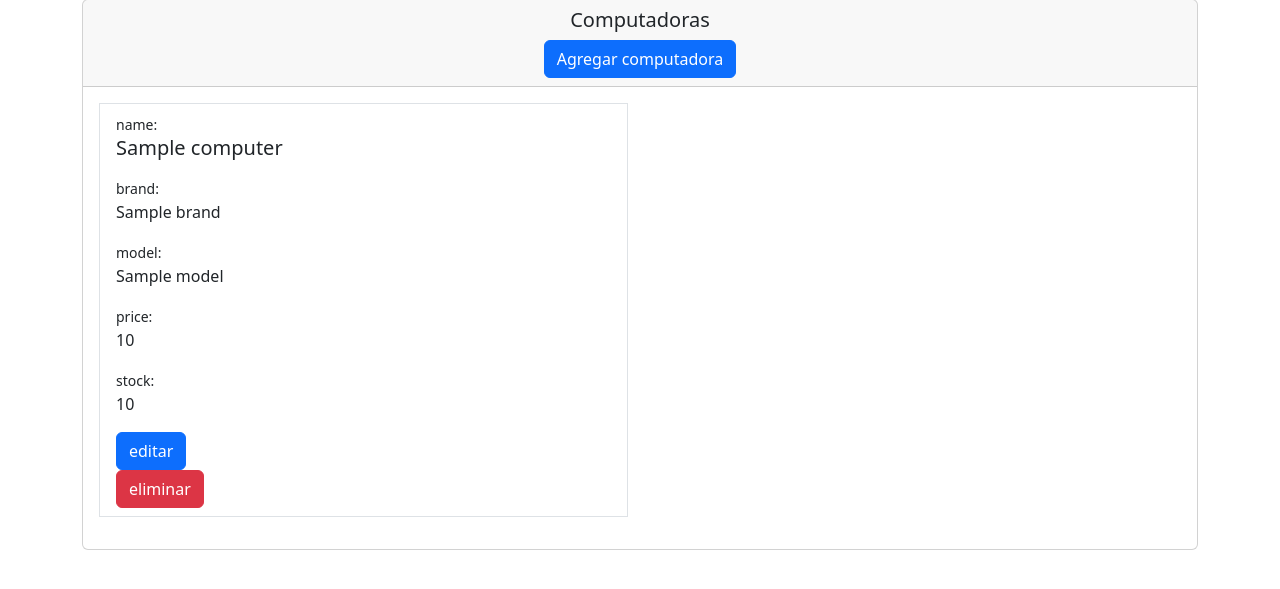
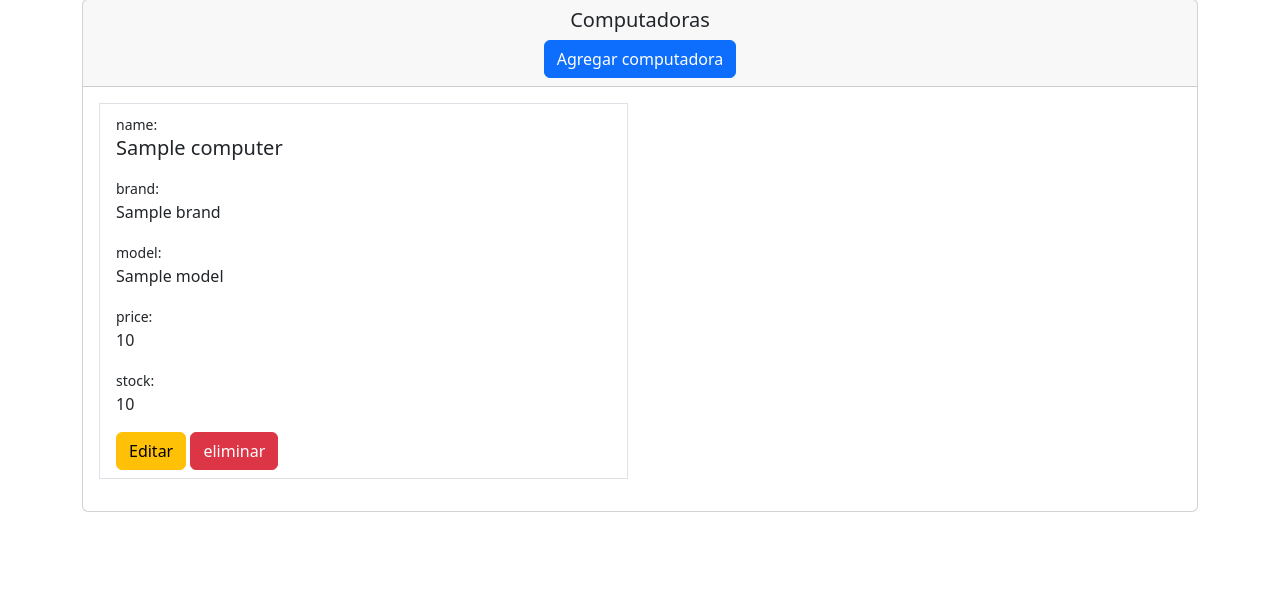
Before and after one commit to CristhianMoreno97/crud-flask-mongodb, a Flask app: page /computers in a window 1280 px wide. Shown: the part 145-734 px from the top of the page. Run offline with Flask 3, Linux system fonts and the light colour scheme; a database or web service that is not in the repository returns one stand-in record (values such as "Sample title").

Commit message:
fix templates

```diff
--- a/templates/add_computer.html
+++ b/templates/add_computer.html
@@ -42,10 +42,10 @@
                             </div>
                             <div class="mb-3">
                                 <label for="memory" class="form-label">Memoria</label>
-                                <input type="text" class="form-control" id="memory" name="memory" placeholder="Memoria de la computadora">
+                                <input type="number" class="form-control" id="memory" name="memory" placeholder="Memoria de la computadora">
                             <div class="mb-3">
                                 <label for="storage" class="form-label">Storage</label>
-                                <input type="text" class="form-control" id="storage" name="storage" placeholder="Storage de la computadora">
+                                <input type="number" class="form-control" id="storage" name="storage" placeholder="Storage de la computadora">
                             </div>
                             <div class="mb-3">
                                 <label for="processor" class="form-label">Processor</label>
--- a/templates/computers.html
+++ b/templates/computers.html
@@ -47,12 +47,8 @@
                                             <!--show stock-->
                                             <small>stock:</small>
                                             <p class="mb-3">{{computer.stock}}</p>
-                                            <form action="/computers/edit/{{computer.name}}" method="GET">
-                                                <button class="btn btn-primary" type="submit">editar</button>
-                                            </form>
-                                            <!--boton para eliminar computadora-->
-                                            <form action="/computers/delete/{{computer.name}}" method="POST">
-                                                <button class="btn btn-danger" type="submit">eliminar</button>
+                                            <a href="/computers/edit/{{computer.name}}" class="btn btn-warning">Editar</a>
+                                            <a href="/computers/delete/{{computer.name}}" class="btn btn-danger">eliminar</a>
                                         </li>
                                     </div>
 
--- a/templates/edit_computer.html
+++ b/templates/edit_computer.html
@@ -34,8 +34,6 @@
                                                 <input type="text" class="form-control mb-3" value="{{computer.name}}" name="name">
                                                 <small>brand</small>
                                                 <input type="text" class="form-control mb-3" value="{{computer.brand}}" name="brand">
-                                                <small>model</small>
-                                                <input type="text" class="form-control mb-3" value="{{computer.model}}" name="model">
                                                 <small>price</small>
                                                 <input type="number" class="form-control mb-3" value="{{computer.price}}" name="price">
                                                 <small>color</small>
```
Also changed, not shown: templates/index.html (+6 -1 lines).
